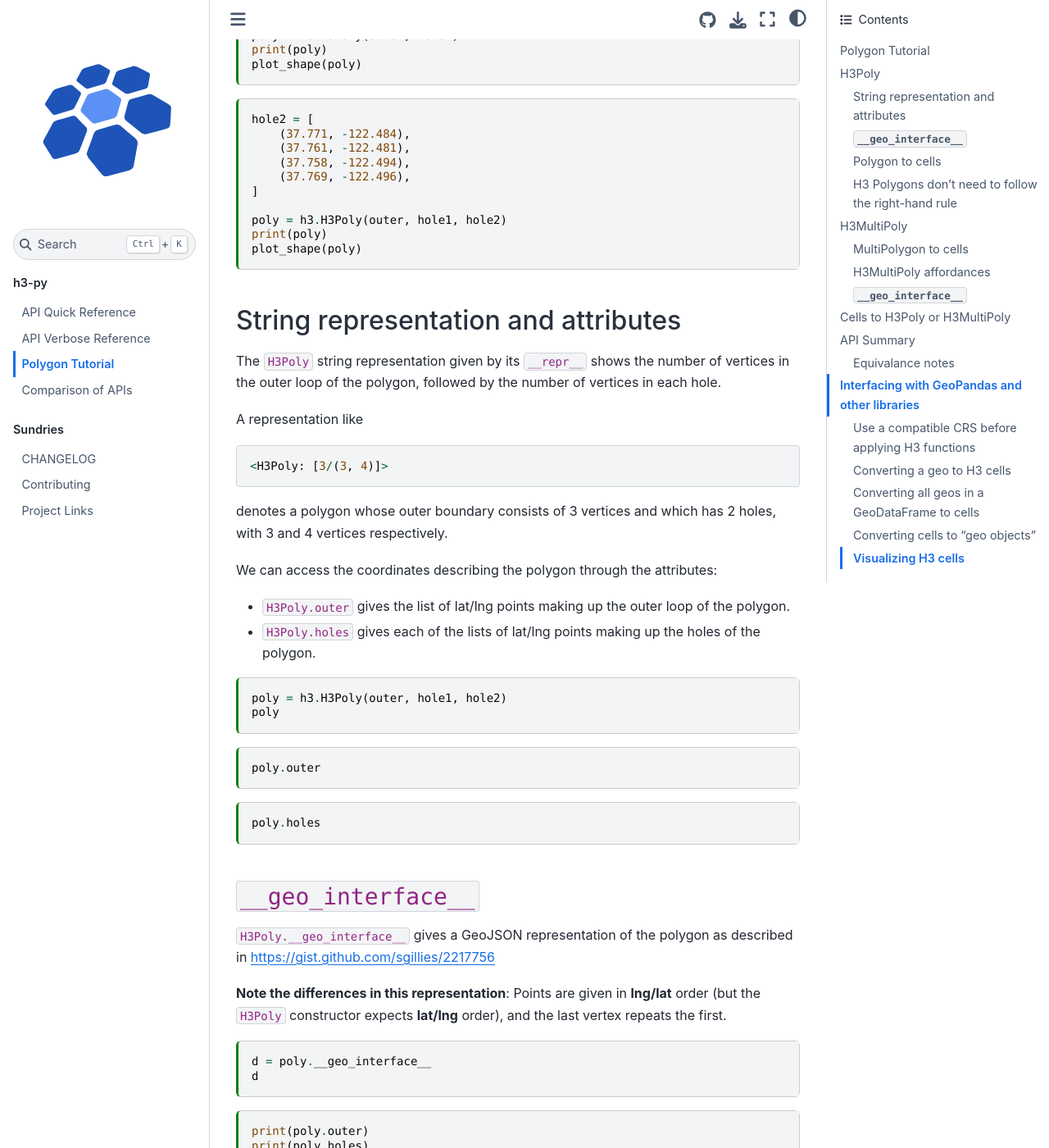
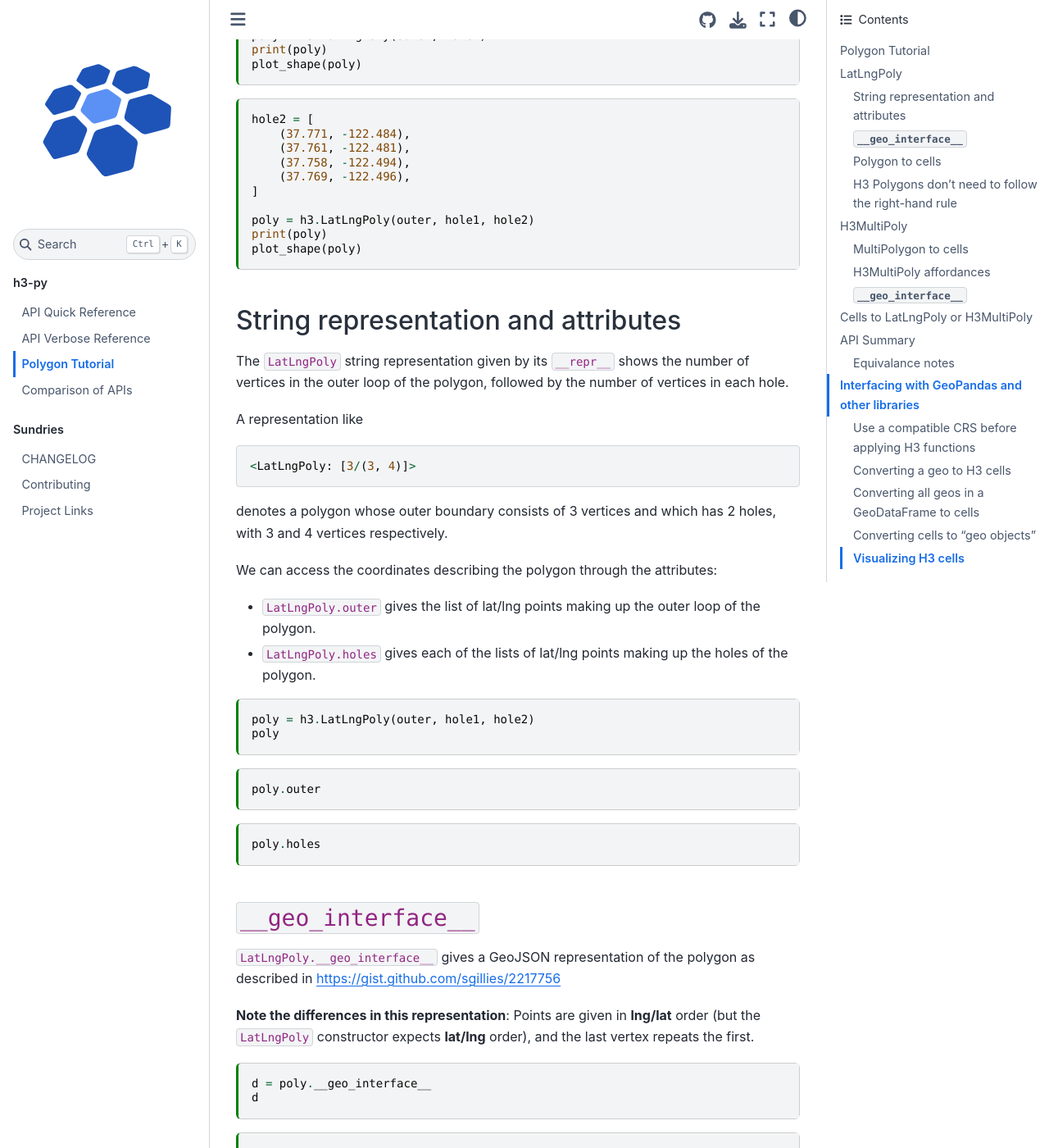
Before and after one commit to uber/h3-py, a Jupyter Book: the page built from docs/polygon_tutorial.ipynb, in a window 1280 px wide and 1400 px high, scrolled down 1811 px. Shown: the whole window at 82% size. Built offline with Jupyter Book 1.0.4 settings and Sphinx 7.4.7 and the Sphinx Book theme 1.1.4, drawn with Linux system fonts in a browser that asks for light colours; some of the changed text lies outside the part shown.

Commit message:
LatLngPoly in files other than *.py

````diff
--- a/docs/api_quick.md
+++ b/docs/api_quick.md
@@ -110,7 +110,7 @@ Functions relating H3 objects to geographic (lat/lng) coordinates.
 
 ## Polygon interface
 
-The ``H3Poly`` and ``H3MultiPoly`` objects and their related functions allow users to represent (multi)polygons of lat/lng points and convert back and forth between H3 cells.
+The ``LatLngPoly`` and ``H3MultiPoly`` objects and their related functions allow users to represent (multi)polygons of lat/lng points and convert back and forth between H3 cells.
 
 The objects and functions also compatible with the popular [``__geo_interface__`` protocol](https://gist.github.com/sgillies/2217756), which is used by Python geospatial libraries like [GeoPandas](https://geopandas.org/en/stable/docs/reference/api/geopandas.GeoDataFrame.__geo_interface__.html) and many plotting libraries.
 
@@ -128,7 +128,7 @@ Note that this is reversed from [``__geo_interface__``](https://gist.github.com/
 
 .. autosummary::
    H3Shape
-   H3Poly
+   LatLngPoly
    H3MultiPoly
 ```
 
````
Also changed, not shown: docs/polygon_tutorial.ipynb.
